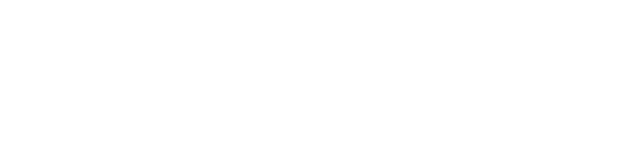
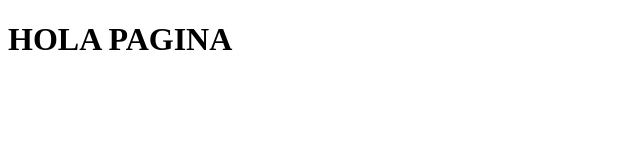
Before and after one commit to VecoTech/git-curso-test, a plain HTML site: page index.html in a window 1280 px wide. Shown: the whole page, without its empty margins (0-640 px from the left). Drawn offline with Linux system fonts and the light colour scheme.

Commit message:
Modificar Index.html

```diff
--- a/index.html
+++ b/index.html
@@ -6,6 +6,6 @@
     <title>Primera Pagina</title>
 </head>
 <body>
-
+    <h1>HOLA PAGINA</h1>
 </body>
 </html>
```
